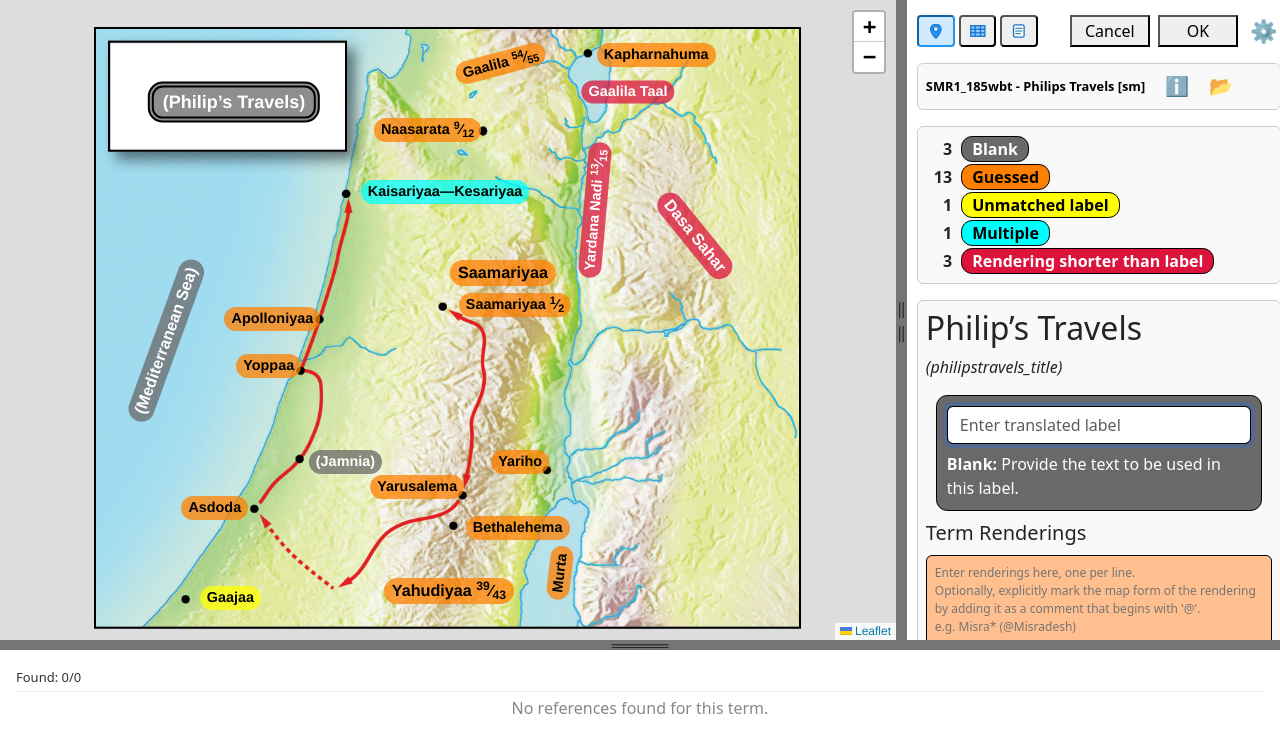
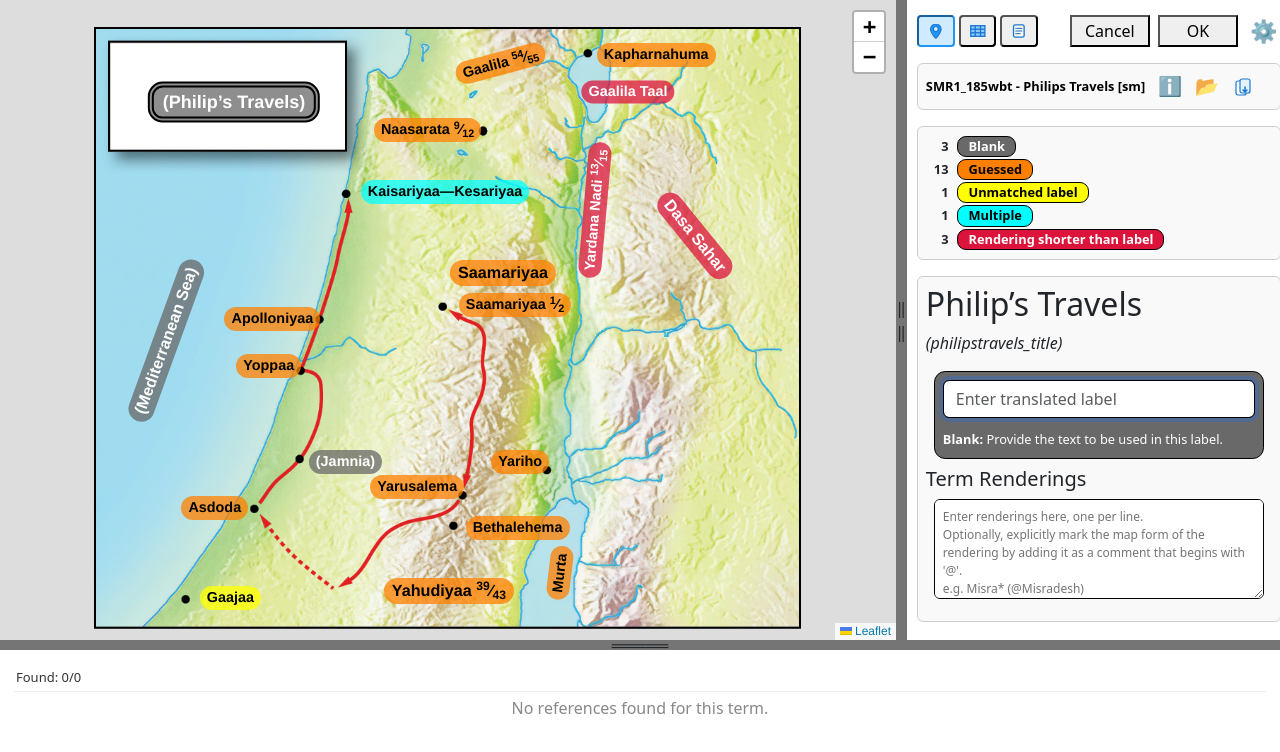
Before and after one commit to sillsdev/paratext-diagram-labeler, a React (Create React App) app: page / in a window 1280 px wide. Shown: the top 752 px of the page. Built offline with nearby package versions, Linux system fonts and the light colour scheme.

Commit message:
Update App.js

```diff
--- a/src/App.js
+++ b/src/App.js
@@ -1234,6 +1234,28 @@ function DetailsPane({ selLocation, onUpdateVernacular, onNextLocation, renderin
   // Access the template name from the global map object
   const templateName = mapDef.template || '(' + inLang({en: 'no template'}, lang) + ')';
 
+  // Export to data merge file handler
+  const handleExportDataMerge = async () => {
+    try {
+      const fileHandle = await window.showSaveFilePicker({
+        suggestedName: 'term-renderings-export.json',
+        types: [
+          {
+            description: 'JSON Files',
+            accept: { 'application/json': ['.json'] },
+          },
+        ],
+      });
+      if (fileHandle) {
+        const writable = await fileHandle.createWritable();
+        await writable.write(JSON.stringify(termRenderings.data, null, 2));
+        await writable.close();
+      }
+    } catch (e) {
+      // User cancelled or not supported
+    }
+  };
+
   // Only show the button row if in USFM view
   if (mapPaneView === 2) {
     return (
@@ -1243,6 +1265,18 @@ function DetailsPane({ selLocation, onUpdateVernacular, onNextLocation, renderin
         <button onClick={onSwitchView} style={{ marginRight: 60 }}>Switch view</button>
         <button onClick={handleCancel} style={{ marginRight: 8, width:80 }}>{inLang(uiStr.cancel, lang)}</button>
         <button onClick={handleOk}  style={{ width:80 }}>{inLang(uiStr.ok, lang)}</button>
+        <button
+          onClick={handleExportDataMerge}
+          style={{ marginLeft: 16, width: 40, height: 32, display: 'flex', alignItems: 'center', justifyContent: 'center', background: '#e3f2fd', border: '1px solid #1976d2', borderRadius: 4, cursor: 'pointer' }}
+          title="Export to data merge file"
+        >
+          {/* Export icon: two stacked files with an arrow */}
+          <svg width="22" height="22" viewBox="0 0 22 22" fill="none" xmlns="http://www.w3.org/2000/svg">
+            <rect x="4" y="4" width="10" height="14" rx="2" fill="#fff" stroke="#1976d2" strokeWidth="1.2"/>
+            <rect x="8" y="2" width="10" height="14" rx="2" fill="#e3f2fd" stroke="#1976d2" strokeWidth="1.2"/>
+            <path d="M13 10v5m0 0l-2-2m2 2l2-2" stroke="#1976d2" strokeWidth="1.5" strokeLinecap="round" strokeLinejoin="round"/>
+          </svg>
+        </button>
         <div style={{ flex: 1 }} />
         <button
         onClick={handleSettings}
@@ -1385,18 +1419,31 @@ function DetailsPane({ selLocation, onUpdateVernacular, onNextLocation, renderin
         <span style={{ fontWeight: 'bold', color: 'black', fontSize: '0.8em' }}>{templateName}</span>
         <button
           title={inLang(uiStr.templateInfo, lang)}
-          style={{ background: 'none', border: 'none', cursor: 'pointer', padding: 0, marginLeft: 8 }}
+          style={{ background: 'none', border: 'none', cursor: 'pointer', padding: 0, marginLeft: 1 }}
           onClick={() => setShowTemplateInfo(true)}
         >
           <span role="img" aria-label="info" style={{ fontSize: '1.2em', color: '#6cf' }}>ℹ️</span>
         </button>
         <button
           title={inLang(uiStr.browseTemplate, lang)}
-          style={{ background: 'none', border: 'none', cursor: 'pointer', padding: 0, marginLeft: 8 }}
+          style={{ background: 'none', border: 'none', cursor: 'pointer', padding: 0, marginLeft: 1 }}
           onClick={onBrowseMapTemplate}
         >
           <span role="img" aria-label="browse" style={{ fontSize: '1.2em', color: '#fc6' }}>📂</span>
         </button>
+          <button
+            onClick={handleExportDataMerge}
+            style={{ background: 'none', border: 'none', cursor: 'pointer', padding: 0, marginLeft: 1 }}
+            title="Export to data merge file"
+          >
+            {/* Export icon: two stacked files with an arrow */}
+            <svg width="22" height="22" viewBox="0 0 22 22" fill="none" xmlns="http://www.w3.org/2000/svg">
+              <rect x="4" y="4" width="10" height="14" rx="2" fill="#fff" stroke="#1976d2" strokeWidth="1.2"/>
+              <rect x="8" y="2" width="10" height="14" rx="2" fill="#e3f2fd" stroke="#1976d2" strokeWidth="1.2"/>
+              <path d="M13 10v5m0 0l-2-2m2 2l2-2" stroke="#1976d2" strokeWidth="1.5" strokeLinecap="round" strokeLinejoin="round"/>
+            </svg>
+          </button>
+
       </div>
 
       {/* Modal dialog for template info */}
@@ -1423,7 +1470,7 @@ function DetailsPane({ selLocation, onUpdateVernacular, onNextLocation, renderin
       )}
 
       {/* Status Tally Table */}
-      <div style={{ border: '1px solid #ccc', borderRadius: 6, marginBottom: 16, padding: 8, background: '#f9f9f9' }}>
+      <div style={{ border: '1px solid #ccc', borderRadius: 6, marginBottom: 16, padding: 8, background: '#f9f9f9', fontSize: '0.8em' }}>
         <table >
           <tbody>
             {Object.entries(statusTallies).sort((a, b) => statusValue[a[0]].sort - statusValue[b[0]].sort).map(([status, count ]) => (
@@ -1455,7 +1502,7 @@ function DetailsPane({ selLocation, onUpdateVernacular, onNextLocation, renderin
         <p><span style={{ fontStyle: 'italic' }}>({locations[selLocation]?.termId})  <span style={{ display: 'inline-block', width: 12 }} />{transliteration}</span><br />
           {inLang(mapBibTerms.getDefinition(locations[selLocation]?.termId), lang)}
         </p>
-        <div className="vernacularGroup" style={{ backgroundColor: statusValue[status].bkColor, margin: '10px', padding: '10px', border: '1px solid black', borderRadius: '0.7em' }}>
+        <div className="vernacularGroup" style={{ backgroundColor: statusValue[status].bkColor, margin: '8px', padding: '8px', border: '1px solid black', borderRadius: '0.7em' }}>
           <input
             ref={vernacularInputRef}
             type="text"
@@ -1466,7 +1513,7 @@ function DetailsPane({ selLocation, onUpdateVernacular, onNextLocation, renderin
             style={{ width: '100%', border: '1px solid black' }}
             spellCheck={false}
           />
-          <span style={{color: statusValue[status].textColor}}>
+          <span style={{color: statusValue[status].textColor, fontSize: '0.8em'}}>
             <span style={{ fontWeight: 'bold' }}>{inLang(uiStr.statusValue[status].text, lang) + ": "}</span>
             {inLang(uiStr.statusValue[status].help, lang)}
             {status === 2 && (  // If status is "no renderings", show Add to renderings button
@@ -1489,7 +1536,7 @@ function DetailsPane({ selLocation, onUpdateVernacular, onNextLocation, renderin
           </span>
         </div>
         <h5>{inLang(uiStr.termRenderings, lang)}  {localRenderings && !localIsApproved ? '(' + inLang(uiStr.guessed, lang) +')' : ''}</h5>
-        <div className="term-renderings">
+        <div className="term-renderings" style={{ margin: '8px' }}>
           <textarea
             ref={renderingsTextareaRef}
             value={localRenderings}
@@ -1511,7 +1558,7 @@ function DetailsPane({ selLocation, onUpdateVernacular, onNextLocation, renderin
               //const status = termRenderings.getStatus(locations[selLocation].termId, locations[selLocation].vernLabel || '');
               onRenderingsChange({ target: { value: e.target.value } });
             }}
-            style={{ width: '100%', minHeight: '100px', border: '1px solid black', borderRadius: '0.5em', padding: '8px', fontSize: '12px', backgroundColor: localIsApproved ? 'white' : '#ffbf8f' }}
+            style={{ width: '100%', minHeight: '100px', border: '1px solid black', borderRadius: '0.5em', padding: '8px', fontSize: '12px', backgroundColor: localRenderings && !localIsApproved ? '#ffbf8f' : 'white' }}
 
             placeholder={inLang(uiStr.enterRenderings, lang)}
             spellCheck={false}
```
